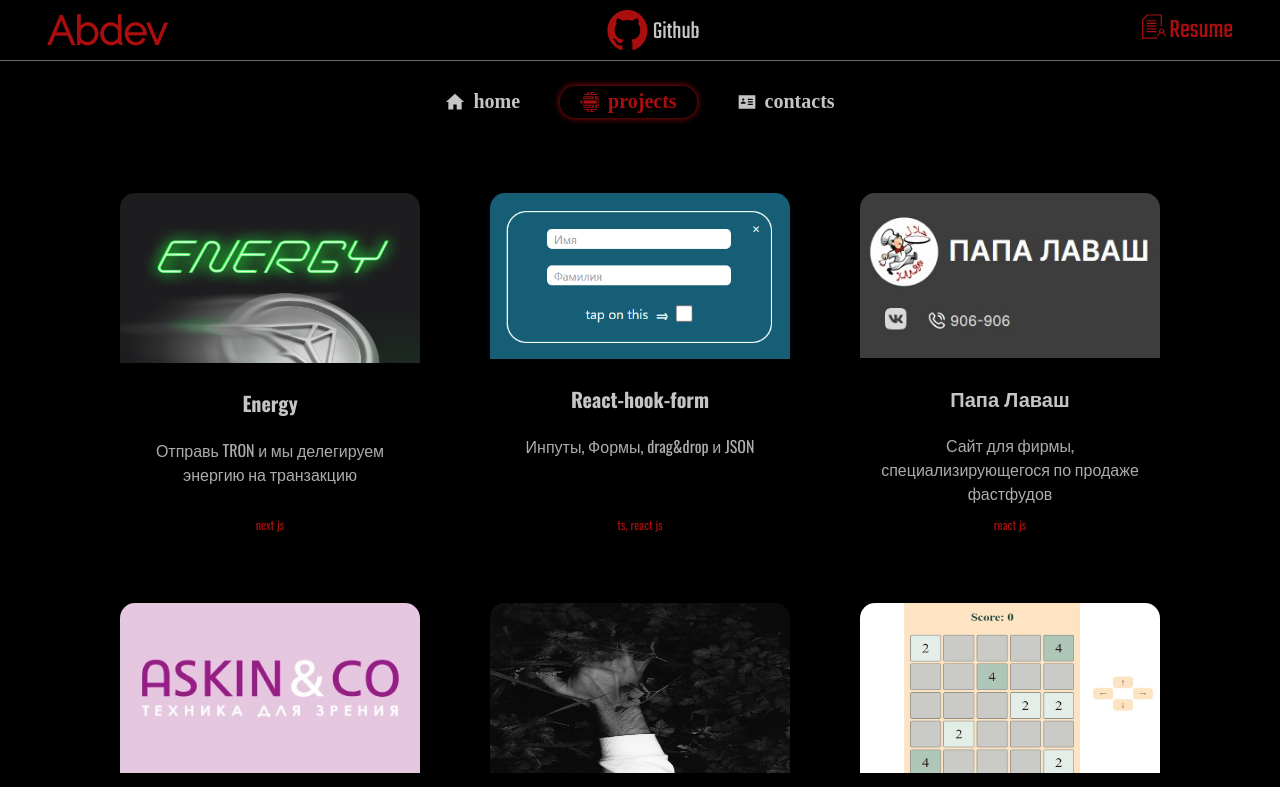
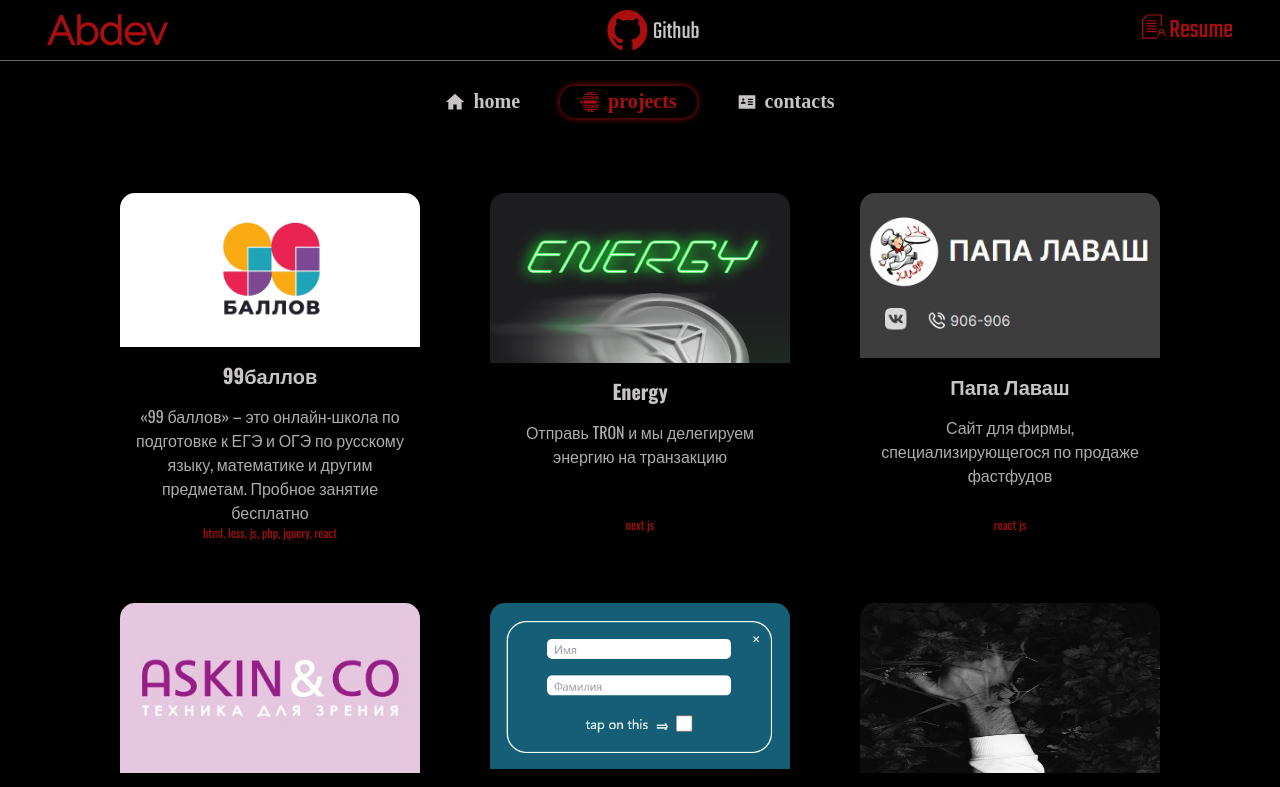
Before and after one commit to ramaz4n/ramaz4n, a React (Create React App) app: page /projects in a window 1280 px wide. Shown: the top 787 px of the page. Built offline with nearby package versions, Linux system fonts and the light colour scheme; no server answers.

Commit message:
add new worksItem (99ballow)

```diff
--- a/src/components/WorksItem/WorksItem.module.scss
+++ b/src/components/WorksItem/WorksItem.module.scss
@@ -15,6 +15,7 @@
 	cursor: pointer;
 	transition: all 0.5s ease;
 
+
 	&:hover{
 		transform: scale(1.020);
 	}
@@ -30,7 +31,7 @@
 	}
 	&__info{
 		font-size: 16px;
-		margin-top: 20px;
+		margin-top: 14px;
 	}
 	&__img{
 		width: 100%;
@@ -39,7 +40,7 @@
 	&__textWrap{
 		padding: 0 10px 0;
 		height: 100%;
-		margin-top: 25px;
+		margin-top: 13px;
 	}
 }
 
--- a/src/pages/Works/Works.js
+++ b/src/pages/Works/Works.js
@@ -11,9 +11,19 @@
 import papa from '../../Images/papa.jpg';
 import hook from '../../Images/hook.png';
 import energy from '../../Images/energy.png';
+import balls from '../../Images/99ballow.jpg';
+
 
 function Works(props) {
   let worksItem = [
+    {
+      id: 10,
+      title: '99баллов',
+      info: '«99 баллов» – это онлайн-школа по подготовке к ЕГЭ и ОГЭ по русскому языку, математике и другим предметам. Пробное занятие бесплатно',
+      url: balls,
+      link: 'https://lk.99ballov.ru/',
+      tech: 'html, less, js, php, jquery, react'
+    },
     {
       id: 9,
       title: 'Energy',
@@ -24,14 +34,6 @@
     },
     {
       id: 8,
-      title: 'React-hook-form',
-      info: 'Инпуты, Формы, drag&drop и JSON',
-      url: hook,
-      link: 'https://hook-form-theta.vercel.app/',
-      tech: 'ts, react js'
-    },
-    {
-      id: 7,
       title: 'Папа Лаваш',
       info: 'Сайт для фирмы, специализирующегося по продаже фастфудов ',
       url: papa,
@@ -39,12 +41,20 @@
       tech: 'react js'
     },
     {
-      id: 6,
+      id: 7,
       title: 'ASKIN&CO',
       info: 'Сайт для компании, работающего с техникой для зрения ',
       url: askin,
       link: 'https://www.askin.ru',
       tech: 'html, css, js'
+    },
+    {
+      id: 6,
+      title: 'React-hook-form',
+      info: 'Инпуты, Формы, drag&drop и JSON',
+      url: hook,
+      link: 'https://hook-form-theta.vercel.app/',
+      tech: 'ts, react js'
     },
     {
       id: 5,
```
Also changed, not shown: src/Images/99ballow.jpg (added).
